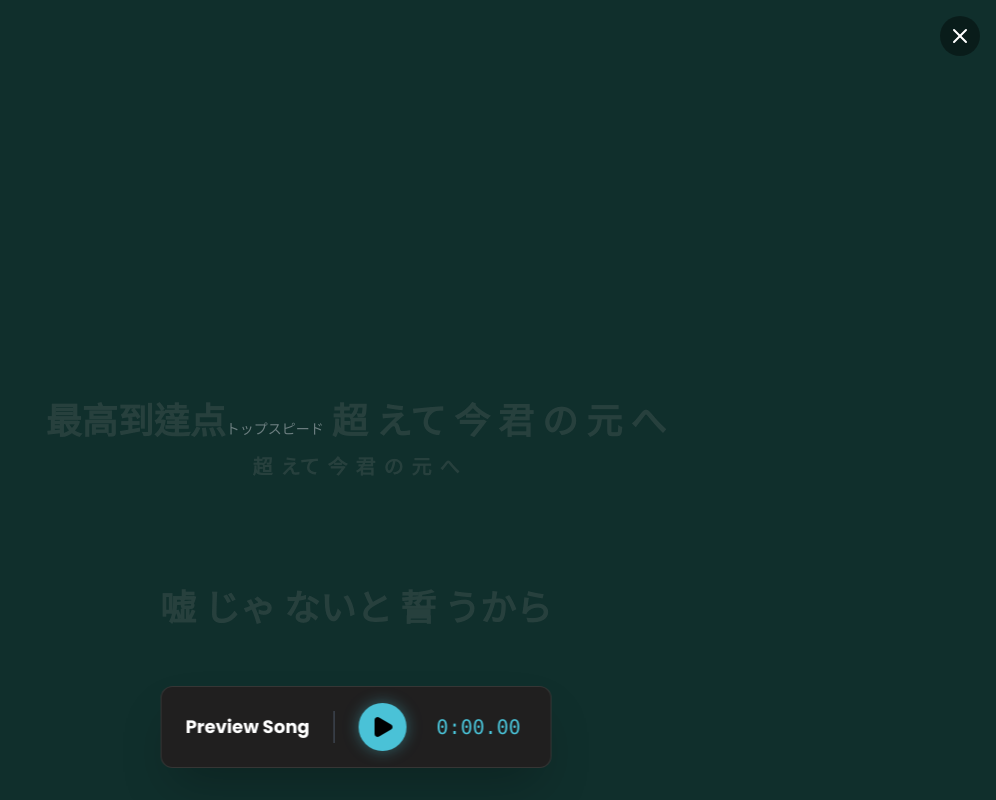
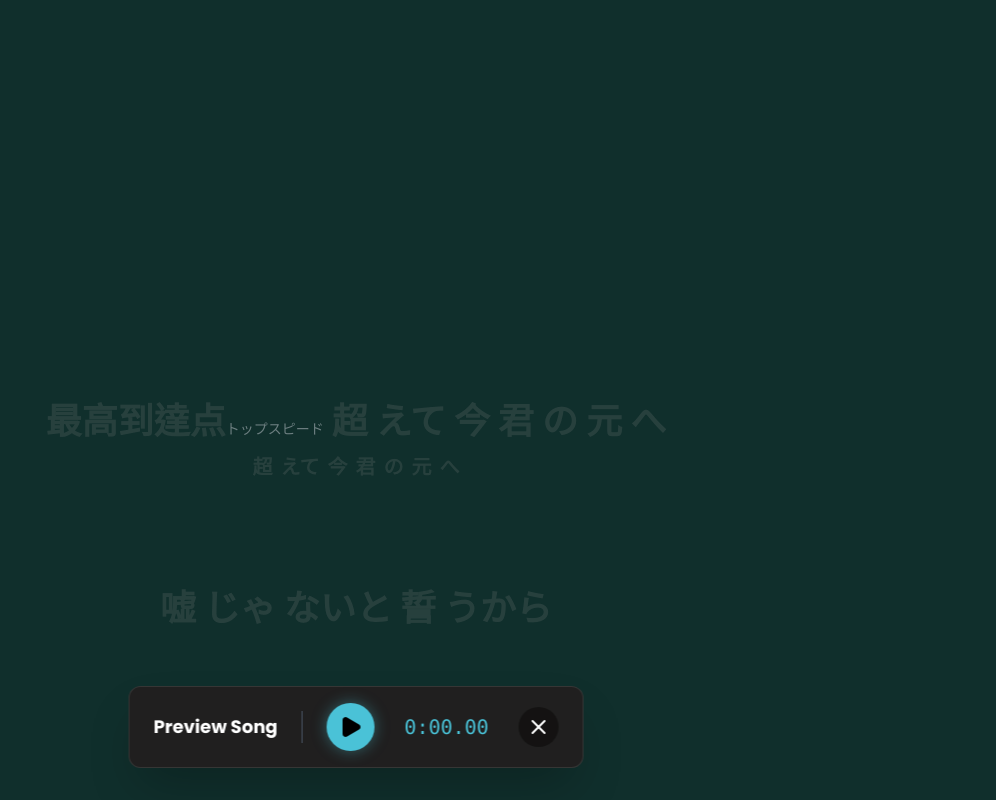
Before and after one commit to champsing/TSL-Editor, a React (Vite) app: page / in a window 1280 px wide. Both pictures are taken after a click on the button "Preview". Shown: the whole page, without its empty margins (284-1280 px from the left). Built offline with nearby package versions, Linux system fonts and the light colour scheme.

Commit message:
add button in preview to seekTo()

```diff
--- a/App.tsx
+++ b/App.tsx
@@ -187,6 +187,7 @@ function App() {
                     onClose={() => setPreviewModalOpen(false)}
                     isPlaying={isPlaying}
                     onPlayPause={handlePlayPause}
+                    onSeek={handleSeek}
                 />
             )}
 
--- a/components/PreviewModal.tsx
+++ b/components/PreviewModal.tsx
@@ -12,6 +12,7 @@ interface PreviewModalProps {
     onPlayPause: () => void;
     currentSongTitle?: string;
     currentSongArtist?: string;
+    onSeek: (seconds: number) => void; // 👈 新增 onSeek 屬性
 }
 
 interface ProcessedLine extends LyricLine {
@@ -145,6 +146,7 @@ export const PreviewModal: React.FC<PreviewModalProps> = ({
     isPlaying,
     onPlayPause,
     currentSongTitle = "Preview Song",
+    onSeek, // 👈 從 props 接收 onSeek
 }) => {
     const processedLyrics = useMemo(() => processLyrics(lyrics), [lyrics]);
     const containerRef = useRef<HTMLDivElement>(null);
@@ -182,7 +184,7 @@ export const PreviewModal: React.FC<PreviewModalProps> = ({
                   margin: 1.5rem 0;
                   opacity: 0.6;
                   transition: opacity 0.3s, transform 0.3s;
-                  cursor: default;
+                  cursor: pointer; /* 👈 新增點擊游標 */
                 }
                 .preview-lyric-line.is-active-line {
                   opacity: 1;
@@ -196,14 +198,6 @@ export const PreviewModal: React.FC<PreviewModalProps> = ({
                 }
             `}</style>
 
-            {/* --- 1. Close Button --- */}
-            <button
-                onClick={onClose}
-                className="cursor-pointer absolute top-4 right-4 bg-black/40 hover:bg-black/60 p-2 rounded-full z-50 transition-colors"
-            >
-                <X size={24} />
-            </button>
-
             {/* --- 2. Main Preview Container (Scrollable) --- */}
             <div
                 ref={containerRef}
@@ -214,9 +208,19 @@ export const PreviewModal: React.FC<PreviewModalProps> = ({
                     const isActiveLine = lIndex === currentLineIndex;
 
                     return (
+                        <>
+                            <button
+                                onClick={() => {
+                                    // 👈 新增點擊事件
+                                    onSeek(line.startTime); // 定位到該行開始時間
+                                }}
+                                key={lIndex}
+                            >
                                 <div
                                     key={lIndex}
                                     className={`preview-lyric-line flex flex-col items-center text-center max-w-4xl px-4 ${isActiveLine ? "is-active-line" : ""}`}
+
+                                    // 移除 style 屬性，將 cursor: pointer 移到 style block
                                 >
                                     {/* Main Text & Karaoke Effect */}
                                     <div className="text-3xl md:text-4xl leading-relaxed flex flex-wrap justify-center gap-x-1">
@@ -240,7 +244,9 @@ export const PreviewModal: React.FC<PreviewModalProps> = ({
                                                     <ruby>
                                                         {phrase.phrase}
                                                         <rt className="text-sm font-normal text-gray-300 opacity-80 mb-1 block">
-                                                    {phrase.pronounciation}
+                                                            {
+                                                                phrase.pronounciation
+                                                            }
                                                         </rt>
                                                     </ruby>
                                                 ) : (
@@ -252,7 +258,8 @@ export const PreviewModal: React.FC<PreviewModalProps> = ({
 
                                     {/* Main Text & Karaoke Effect */}
                                     <div className="text-bg md:text-xl leading-relaxed flex flex-wrap justify-center gap-x-1">
-                                {line.background_voice?.text.map((phrase, pIndex) => (
+                                        {line.background_voice?.text.map(
+                                            (phrase, pIndex) => (
                                                 <span
                                                     key={pIndex}
                                                     className="preview-lyric-phrase relative px-0.5"
@@ -272,14 +279,17 @@ export const PreviewModal: React.FC<PreviewModalProps> = ({
                                                         <ruby>
                                                             {phrase.phrase}
                                                             <rt className="text-sm font-normal text-gray-300 opacity-80 mb-1 block">
-                                                    {phrase.pronounciation}
+                                                                {
+                                                                    phrase.pronounciation
+                                                                }
                                                             </rt>
                                                         </ruby>
                                                     ) : (
                                                         phrase.phrase
                                                     )}
                                                 </span>
-                                ))}
+                                            ),
+                                        )}
                                     </div>
 
                                     {/* Translation (Only shown for active line) */}
@@ -289,17 +299,17 @@ export const PreviewModal: React.FC<PreviewModalProps> = ({
                                         </div>
                                     )}
                                 </div>
+                            </button>
+                        </>
                     );
                 })}
             </div>
 
             {/* --- 3. Bottom Controls Overlay --- */}
             <div className="absolute bottom-8 left-1/2 -translate-x-1/2 bg-[#231f1f]/90 px-6 py-4 rounded-xl flex items-center gap-6 shadow-2xl backdrop-blur-sm border border-white/10">
-                <div className="flex flex-col">
                 <span className="text-white font-bold text-lg">
                     {currentSongTitle}
                 </span>
-                </div>
 
                 <div className="h-8 w-px bg-gray-600"></div>
 
@@ -319,6 +329,14 @@ export const PreviewModal: React.FC<PreviewModalProps> = ({
                     {Math.floor(currentTime / 60)}:
                     {(currentTime % 60).toFixed(2).padStart(5, "0")}
                 </div>
+
+                {/* --- Close Button --- */}
+                <button
+                    onClick={onClose}
+                    className="cursor-pointer bg-black/40 hover:bg-black/60 p-2 rounded-full z-50 transition-colors"
+                >
+                    <X size={24} />
+                </button>
             </div>
         </div>
     );
--- a/hooks/useLyricEditor.tsx
+++ b/hooks/useLyricEditor.tsx
@@ -96,7 +96,17 @@ export const useLyricEditor = () => {
         setVideoId(tempVideoId);
     };
 
-    const handleSeek = (timeStr: string) => {
+    const handleSeek = (timeInput: string | number) => {
+        if (typeof timeInput === "number") {
+            if (playerRef.current) {
+                playerRef.current.seekTo(timeInput);
+                setPlayerTime(timeInput);
+            }
+            return;
+        }
+
+        // 處理字串時間格式
+        const timeStr = timeInput.trim();
         const seconds = timeToSeconds(timeStr);
         if (playerRef.current) {
             playerRef.current.seekTo(seconds);
```
Lines whose indentation alone changed are shown as unchanged.
